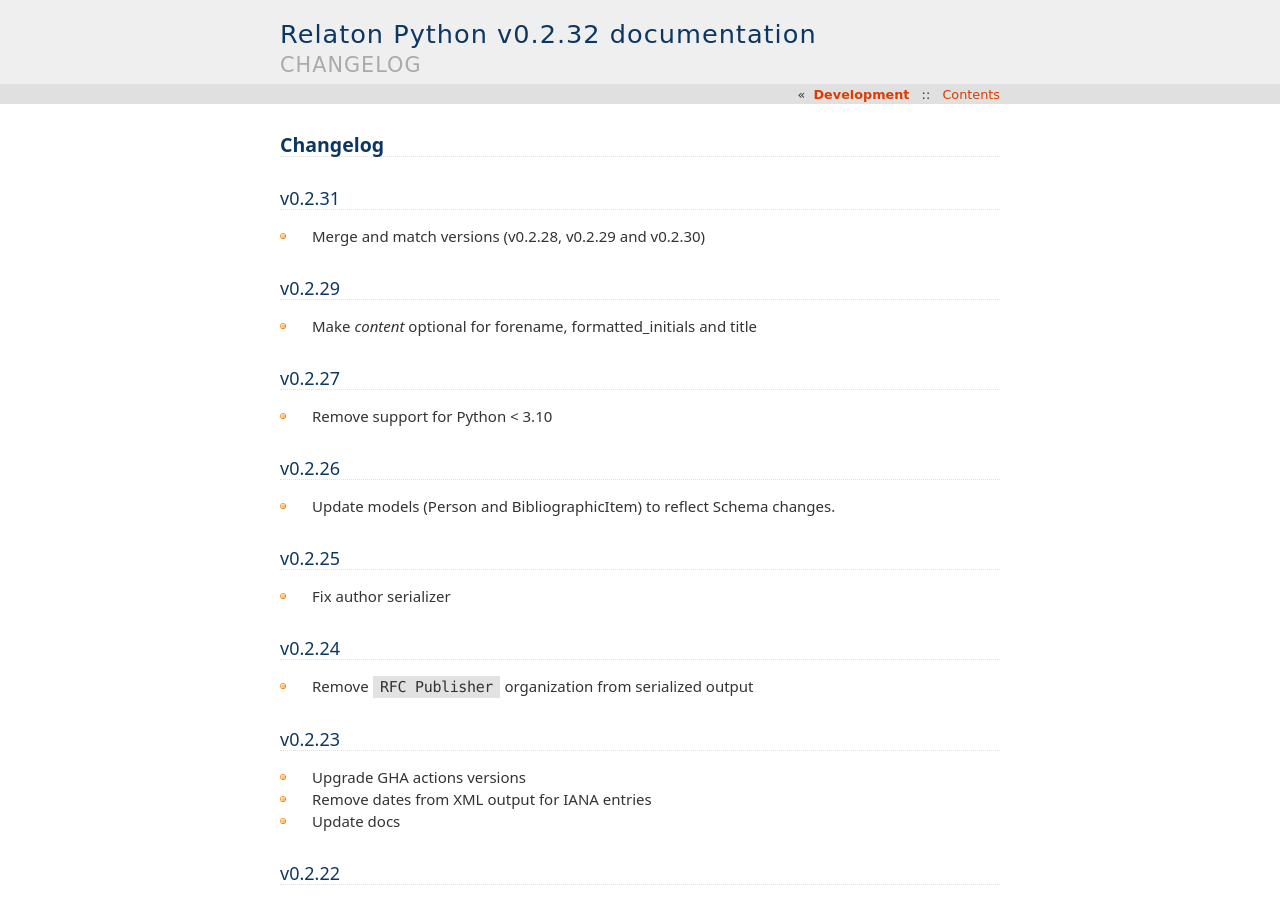
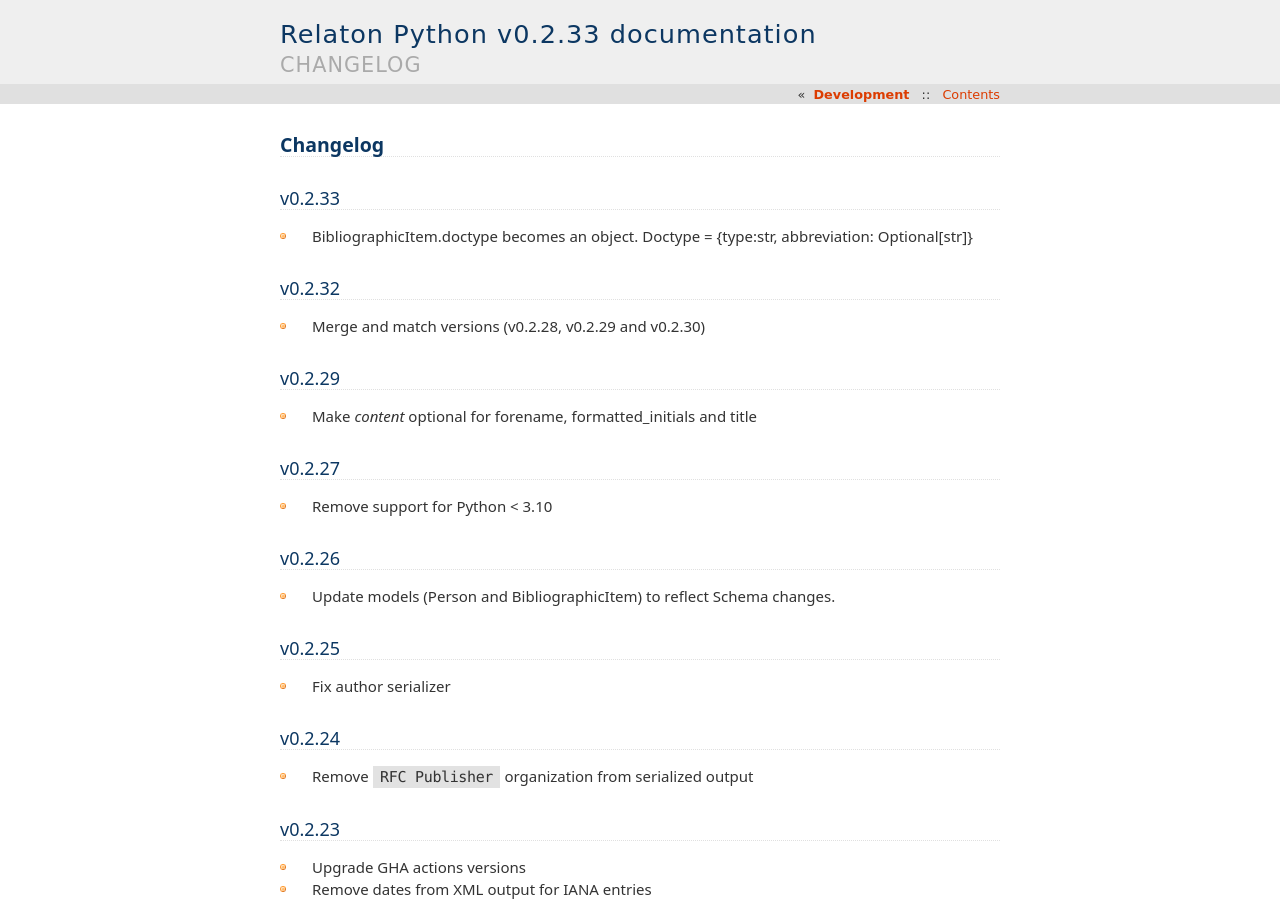
Before and after one commit to relaton/relaton-py, a Sphinx documentation site: the page built from docs/changelog.rst, in a window 1280 px wide and 900 px high. Built offline with Sphinx 7.4.7, drawn with Linux system fonts in a browser that asks for light colours.

Commit message:
chore: bump version

```diff
--- a/docs/changelog.rst
+++ b/docs/changelog.rst
@@ -2,7 +2,12 @@
 Changelog
 =========
 
-v0.2.31
+v0.2.33
+=======
+
+- BibliographicItem.doctype becomes an object. Doctype = {type:str, abbreviation: Optional[str]}
+
+v0.2.32
 =======
 
 - Merge and match versions (v0.2.28, v0.2.29 and v0.2.30)
--- a/relaton/__init__.py
+++ b/relaton/__init__.py
@@ -1 +1 @@
-__version__ = '0.2.32'
+__version__ = '0.2.33'
```
